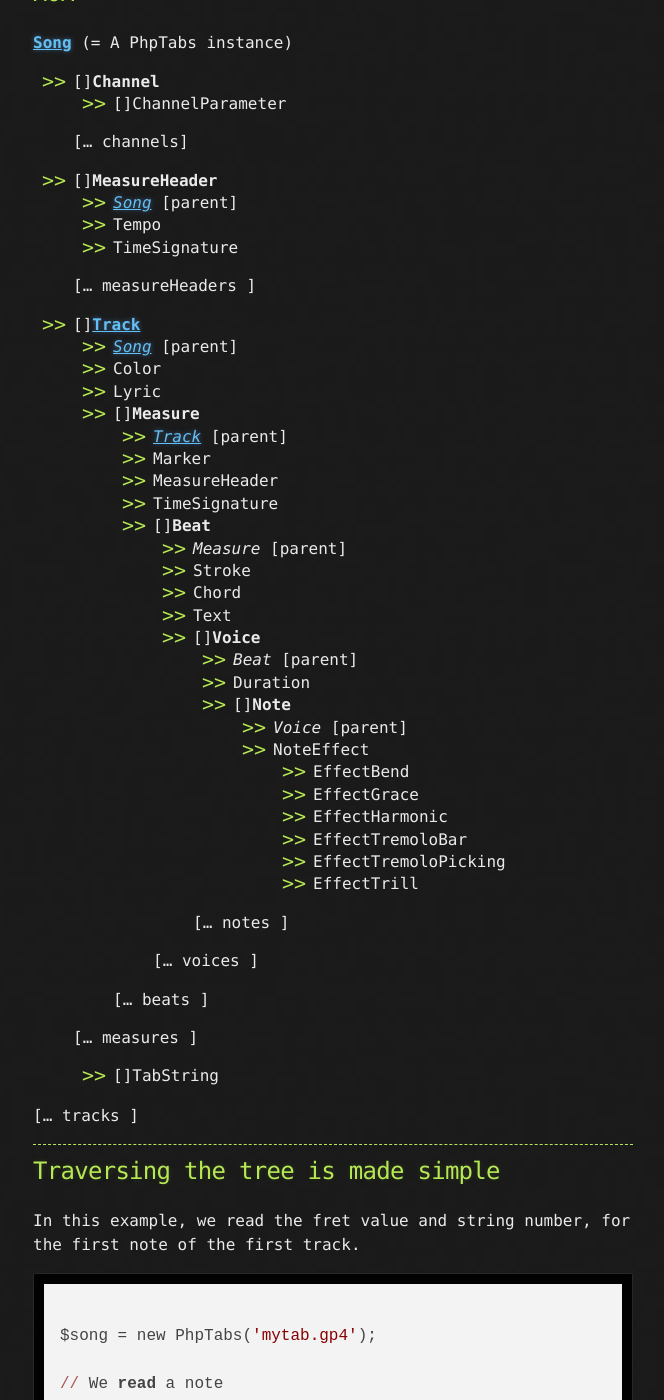
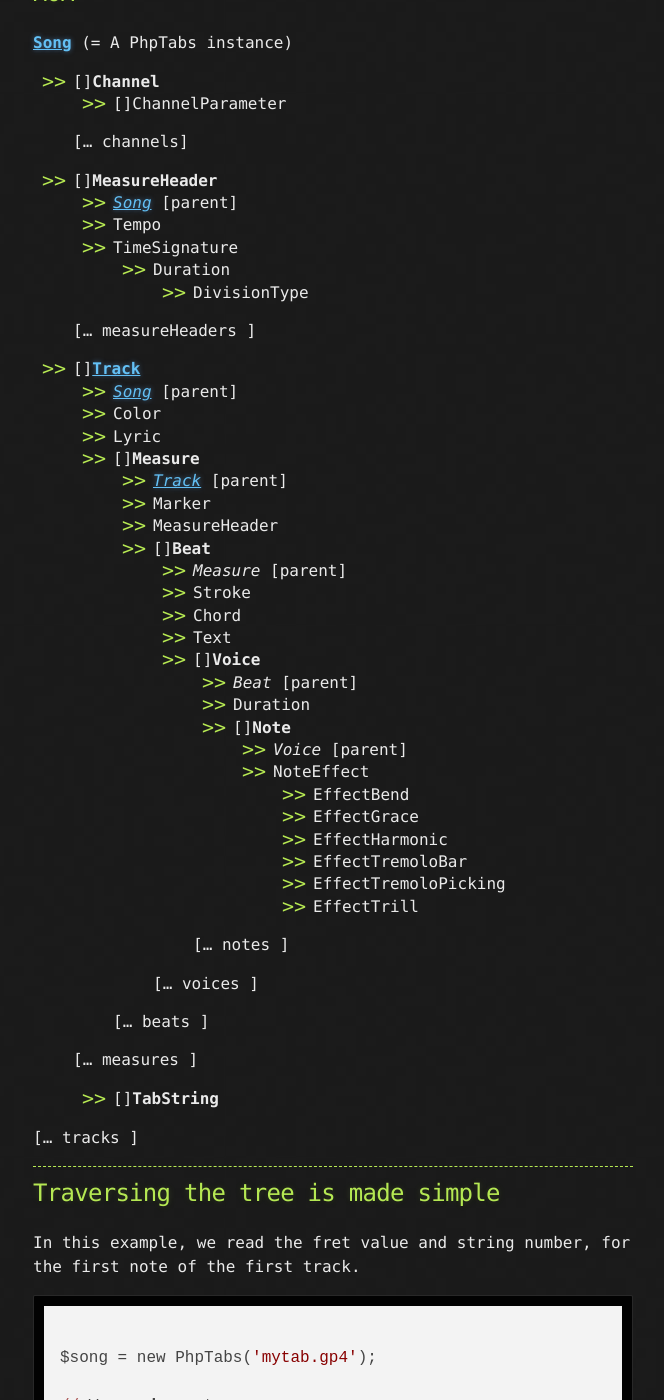
Before and after one commit to stdtabs/stdtabs.github.io, a Jekyll site: the page built from docs/phptabs.md, in a window 1280 px wide and 1400 px high, scrolled down 439 px. Shown: the whole window, without its empty margins (307-971 px from the left). Built offline with Jekyll 4.4.1, drawn with Linux system fonts in a browser that asks for light colours; nearby versions of some CDN libraries.

Commit message:
Update music object model

```diff
--- a/docs/phptabs.md
+++ b/docs/phptabs.md
@@ -26,6 +26,8 @@ It builds a musical tree which is called the __Music-Object-Model__ (MOM).
   - [_Song_](music-song.html#top) [parent]
   - Tempo
   - TimeSignature
+    - Duration
+      - DivisionType
 
   [... measureHeaders ]
 
@@ -37,7 +39,6 @@ It builds a musical tree which is called the __Music-Object-Model__ (MOM).
     - [_Track_](music-track.html#top) [parent]
     - Marker
     - MeasureHeader
-    - TimeSignature
     - []__Beat__
       - _Measure_ [parent]
       - Stroke
@@ -64,7 +65,7 @@ It builds a musical tree which is called the __Music-Object-Model__ (MOM).
 
   [... measures ]
 
-  - []TabString
+  - []__TabString__
 
 [... tracks ]
 
```
